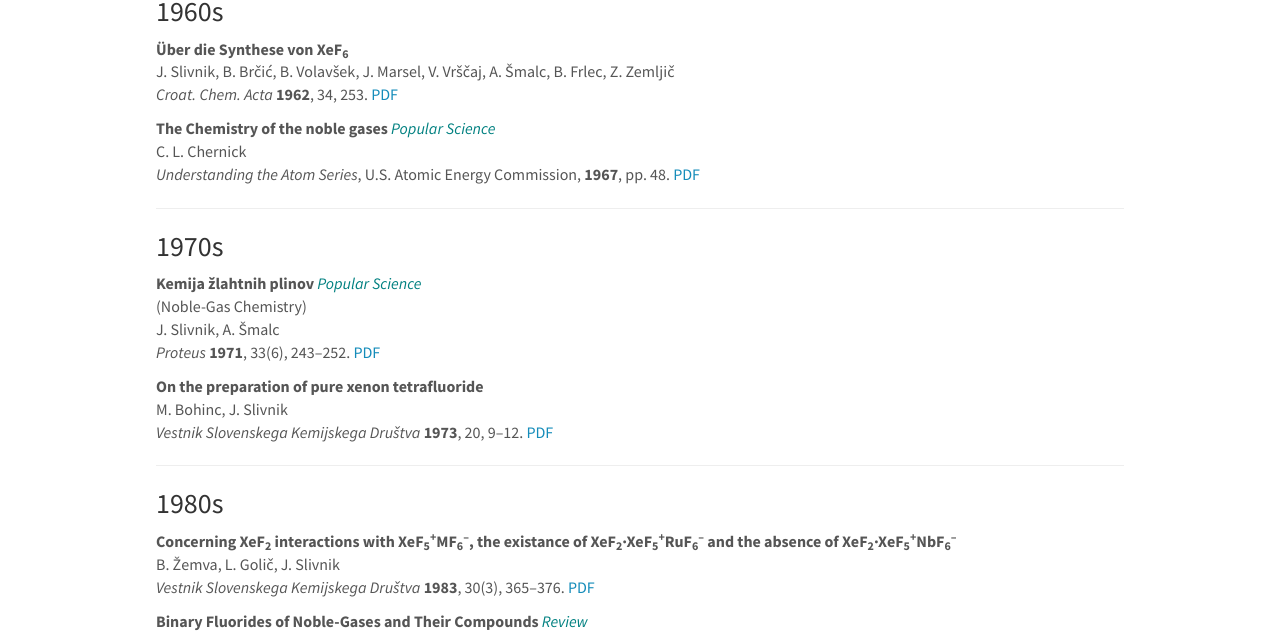
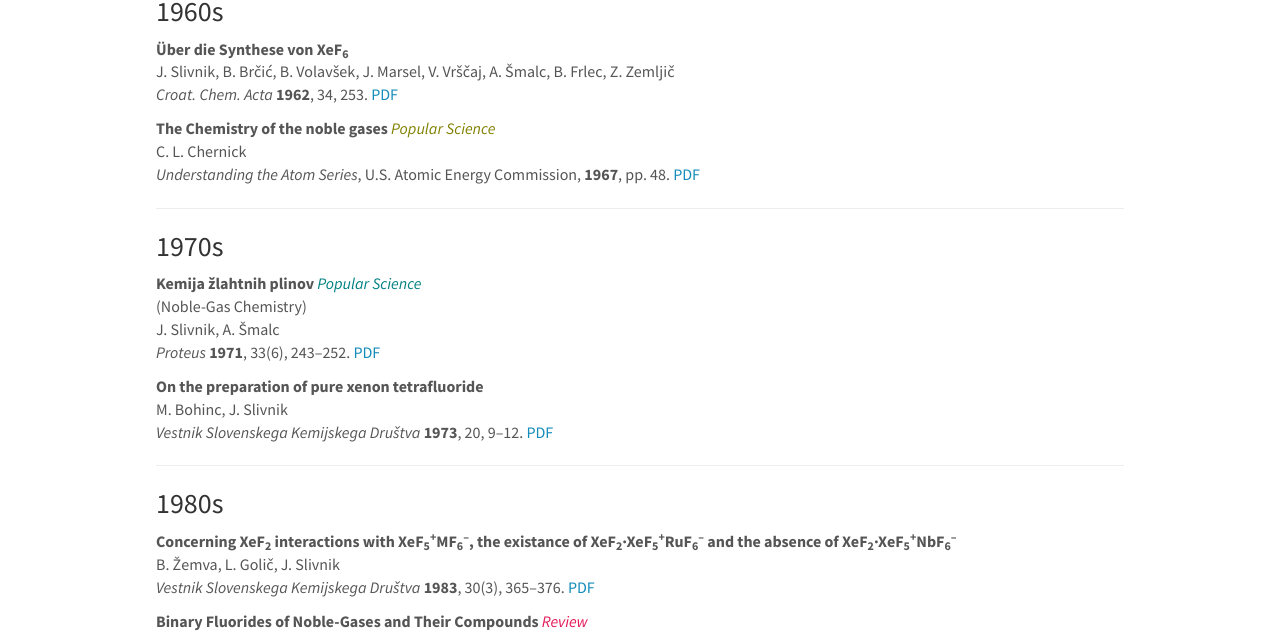
Before and after one commit to eccl-jsi/eccl-jsi.github.io, a Jekyll site: the page built from _pages/ngrxiv.md, in a window 1280 px wide and 900 px high. Shown: the part 254-888 px from the top of the window. Built offline with Jekyll 4.4.1, drawn with Linux system fonts in a browser that asks for light colours; nearby versions of some CDN libraries.

Commit message:
Update ngrxiv.md

```diff
--- a/_pages/ngrxiv.md
+++ b/_pages/ngrxiv.md
@@ -20,7 +20,7 @@
 <br>J. Slivnik, B. Brčić, B. Volavšek, J. Marsel, V. Vrščaj, A. Šmalc, B. Frlec, Z. Zemljič
 <br>*Croat. Chem. Acta* **1962**, 34, 253. [PDF](https://pubweb.carnet.hr/ccacaa/wp-content/uploads/sites/182/2017/12/CCA_34_1962_253.pdf)
 
-**The Chemistry of the noble gases**    <font color="teal"><i>Popular Science</i></font>
+**The Chemistry of the noble gases**   <font color="olive"><i>   Popular Science</i></font>
 <br>C. L. Chernick
 <br>*Understanding the Atom Series*, U.S. Atomic Energy Commission,  **1967**, pp. 48. [PDF](https://www.osti.gov/includes/opennet/includes/Understanding%20the%20Atom/The%20Chemistry%20of%20Noble%20Gases.pdf)
 
@@ -28,7 +28,7 @@
 
 ### 1970s
 
-**Kemija žlahtnih plinov**    <font color="teal"><i>Popular Science</i></font>
+**Kemija žlahtnih plinov**   <font color="teal"><i>   Popular Science</i></font>
 <br>(Noble-Gas Chemistry)
 <br>J. Slivnik, A. Šmalc
 <br>*Proteus* **1971**, 33(6), 243–252. [PDF]({{ site.baseurl }}/ngarxiv/1971_P.pdf)
@@ -45,7 +45,7 @@
 <br>B. Žemva, L. Golič, J. Slivnik
 <br>*Vestnik Slovenskega Kemijskega Društva* **1983**, 30(3), 365–376. [PDF]({{ site.baseurl }}/ngarxiv/1983_VSKD.pdf)
 
-**Binary Fluorides of Noble-Gases and Their Compounds**     <font color="teal"><i>Review</i></font>
+**Binary Fluorides of Noble-Gases and Their Compounds**   <font color="#e41959"><i>   Review</i></font>
 <br>B. Žemva
 <br>*Croat. Chem. Acta* **1988**, 61(1), 163–187. [PDF](https://hrcak.srce.hr/file/259460)
 
```
